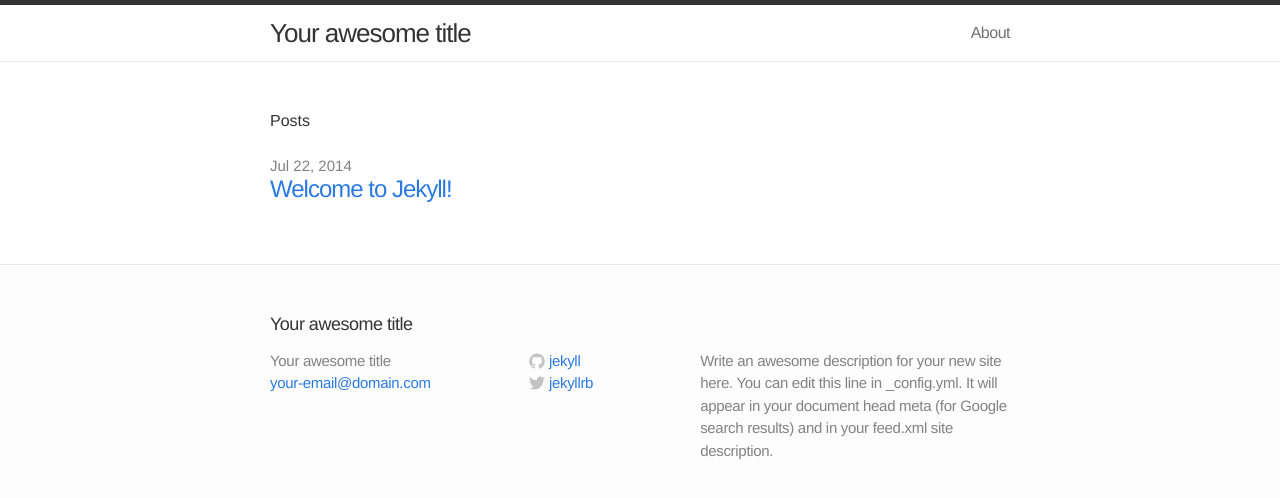
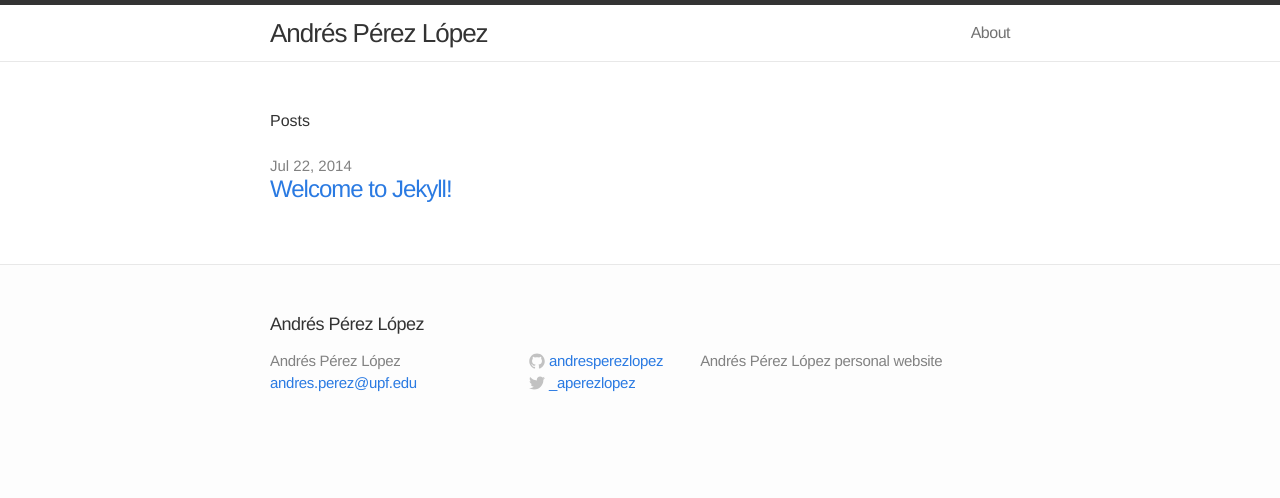
Before and after one commit to andresperezlopez/andresperezlopez.github.io, a Jekyll site: the page built from index.html, in a window 1280 px wide. Shown: the top 498 px of the page. Built offline with Jekyll 4.4.1, drawn with Linux system fonts in a browser that asks for light colours; nearby versions of some CDN libraries; library files that are not in the unit come from our copies.

Commit message:
update config.yml

```diff
--- a/_config.yml
+++ b/_config.yml
@@ -1,11 +1,11 @@
 # Site settings
-title: Your awesome title
-email: your-email@domain.com
-description: "Write an awesome description for your new site here. You can edit this line in _config.yml. It will appear in your document head meta (for Google search results) and in your feed.xml site description."
+title: Andrés Pérez López
+email: andres.perez@upf.edu
+description: "Andrés Pérez López personal website"
 # baseurl: "/jekyll-example"
-url: "http://jekyll-example.aymerick.com"
-twitter_username: jekyllrb
-github_username:  jekyll
+url: "http://andresperezlopez.github.io"
+twitter_username: _aperezlopez
+github_username:  andresperezlopez
 
 # Build settings
 markdown: kramdown
```
